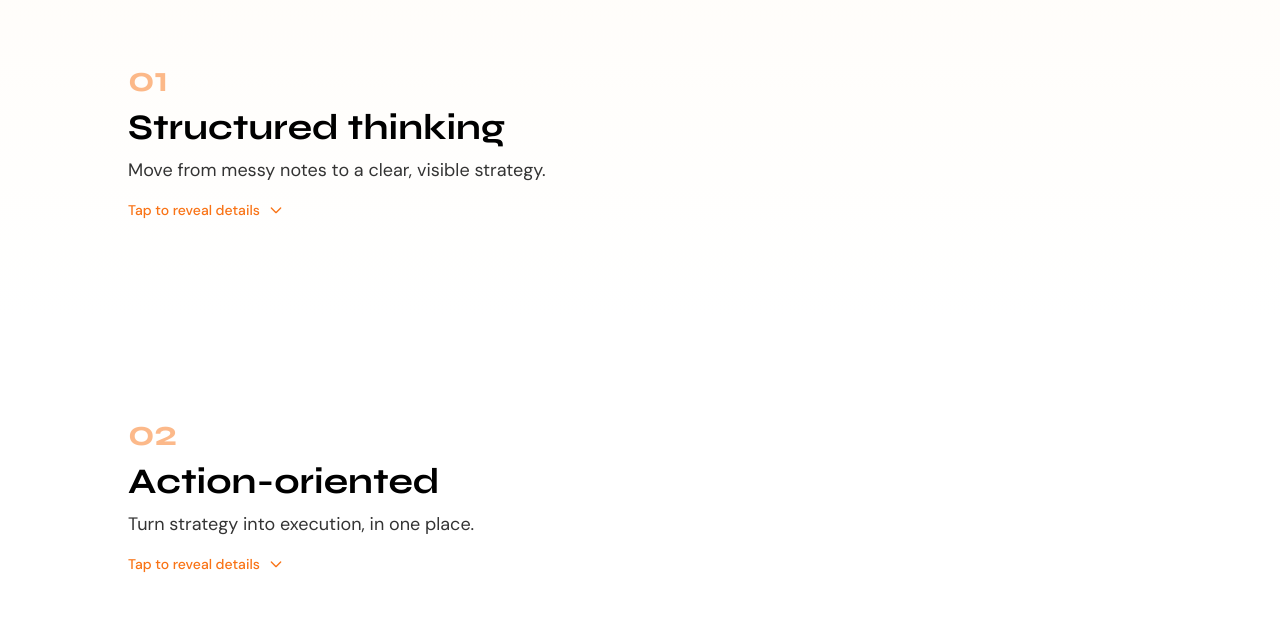
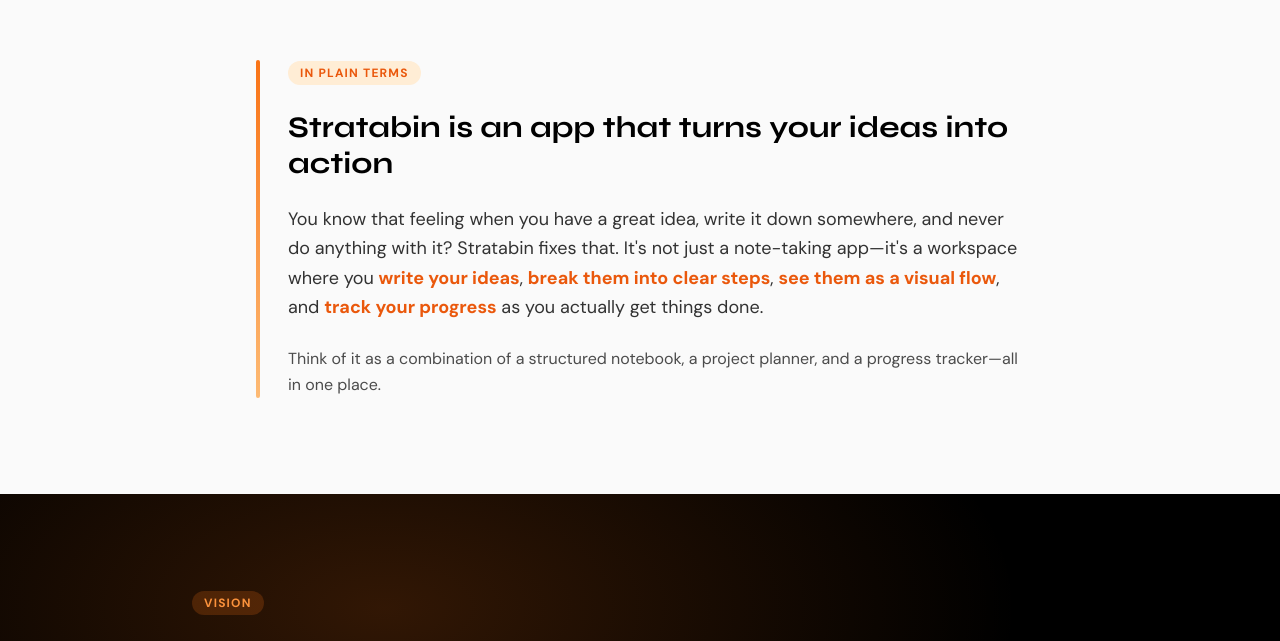
Before and after one commit to roshil-6/whatisstratabin, a Next.js app: page / in a window 1280 px wide. Shown: the part 1439-2080 px from the top of the page. Built offline with nearby package versions, Linux system fonts and the light colour scheme.

Commit message:
Hide mission detail sections until user selects corresponding card
Made-with: Cursor

```diff
--- a/src/app/page.tsx
+++ b/src/app/page.tsx
@@ -1,6 +1,6 @@
 "use client";
 
-import { useState } from "react";
+import { useState, useEffect } from "react";
 import Image from "next/image";
 import { AboutParticlesWrapper } from "@/components/SceneWrapper";
 import ManIcon from "@/components/ManIcon";
@@ -90,6 +90,13 @@ export default function Home() {
   const [expandedPersonalFeatures, setExpandedPersonalFeatures] = useState(false);
   const [expandedTeamSection, setExpandedTeamSection] = useState<string | null>(null);
 
+  useEffect(() => {
+    if (expandedMission) {
+      const el = document.getElementById(expandedMission);
+      el?.scrollIntoView({ behavior: "smooth", block: "start" });
+    }
+  }, [expandedMission]);
+
   return (
     <div className="min-h-screen bg-white text-black">
       {/* Navigation - Jeton/Osmo style */}
@@ -165,7 +172,7 @@ export default function Home() {
               <CardTilt
                 key={card.id}
                 href={card.anchor}
-                onClick={() => setExpandedMission(card.id)}
+                onClick={(e: React.MouseEvent<HTMLAnchorElement>) => { e.preventDefault(); setExpandedMission(card.id); }}
                 className="group block p-8 rounded-2xl bg-white/60 backdrop-blur-sm border border-black/[0.04] hover:border-orange-200/60 hover:bg-orange-50/40 hover:shadow-drop-lg opacity-0 animate-fade-in will-change-transform"
                 style={{ animationDelay: `${(i + 1) * 150}ms`, animationFillMode: "forwards" } as React.CSSProperties}
                 maxTilt={10}
@@ -182,7 +189,8 @@ export default function Home() {
         </div>
       </section>
 
-      {/* 01 — Structured thinking (expand on touch) */}
+      {/* 01 — Structured thinking (only shown when user selects it) */}
+      {expandedMission === "structured-thinking" && (
       <section id="structured-thinking" className="py-24 px-6 bg-gradient-to-b from-orange-50/30 to-white scroll-mt-24">
         <div className="max-w-5xl mx-auto">
           <button onClick={() => setExpandedMission(expandedMission === "structured-thinking" ? null : "structured-thinking")} className="w-full text-left">
@@ -219,8 +227,10 @@ export default function Home() {
           {expandedMission === "structured-thinking" && <p className="text-orange-600 font-semibold">Summary: Visual structure for ideas instead of scattered notes.</p>}
         </div>
       </section>
+      )}
 
-      {/* 02 — Action-oriented (expand on touch) */}
+      {/* 02 — Action-oriented (only shown when user selects it) */}
+      {expandedMission === "action-oriented" && (
       <section id="action-oriented" className="py-24 px-6 bg-white scroll-mt-24">
         <div className="max-w-5xl mx-auto">
           <button onClick={() => setExpandedMission(expandedMission === "action-oriented" ? null : "action-oriented")} className="w-full text-left">
@@ -259,8 +269,10 @@ export default function Home() {
           {expandedMission === "action-oriented" && <p className="text-orange-600 font-semibold">Summary: Built-in tasks, timelines, calendar, and execution tracking.</p>}
         </div>
       </section>
+      )}
 
-      {/* 03 — Solo or team (expand on touch) */}
+      {/* 03 — Solo or team (only shown when user selects it) */}
+      {expandedMission === "solo-or-team" && (
       <section id="solo-or-team" className="py-24 px-6 bg-gradient-to-b from-[#fafafa] to-orange-50/20 scroll-mt-24">
         <div className="max-w-5xl mx-auto">
           <button onClick={() => setExpandedMission(expandedMission === "solo-or-team" ? null : "solo-or-team")} className="w-full text-left">
@@ -300,6 +312,7 @@ export default function Home() {
           {expandedMission === "solo-or-team" && <p className="text-orange-600 font-semibold">Summary: Works for individuals and teams with shared workspaces, chat, and community.</p>}
         </div>
       </section>
+      )}
 
       {/* In Plain Terms */}
       <section className="py-24 px-6 bg-[#fafafa] relative">
```
